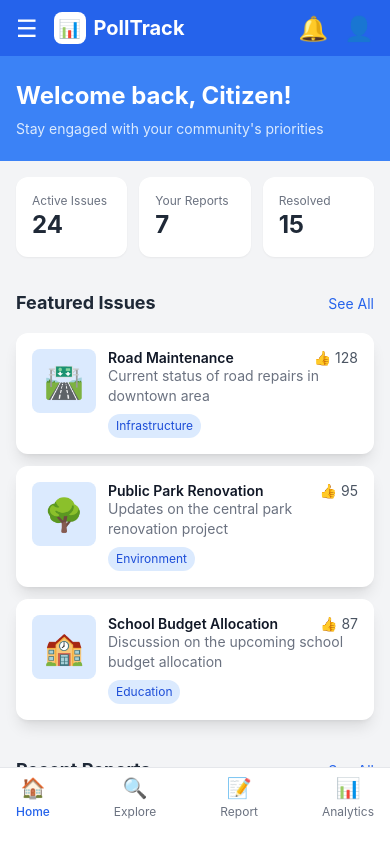
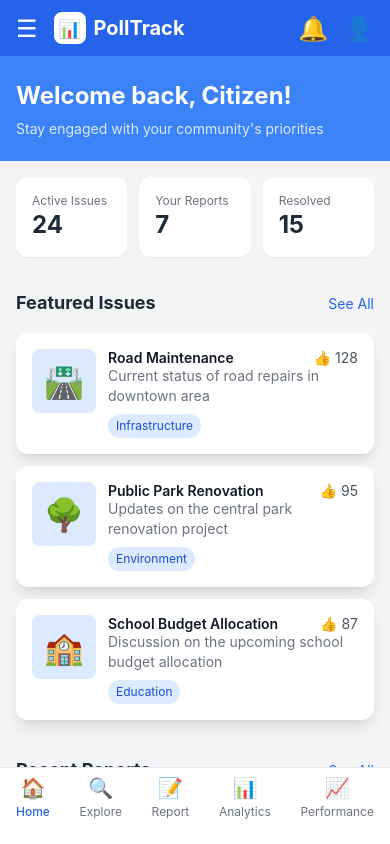
Before and after one commit to ImalAyodya/CivicLens-Frontend, a React Native app in the folder frontend/: screen /Home in a window 390 px wide. Built offline with nearby package versions, Linux system fonts and the light colour scheme.

Commit message:
theme created

```diff
--- a/frontend/App.tsx
+++ b/frontend/App.tsx
@@ -6,6 +6,7 @@ import './global.css';
 import LoginScreen from './src/screens/LoginScreen';
 import SignUpScreen from './src/screens/SignUpScreen';
 import HomeScreen from './src/screens/HomeScreen';
+import DashboardScreen from './src/screens/DashboardScreen';
 import type { RootStackParamList } from './src/navigation/types';
 
 const Stack = createNativeStackNavigator<RootStackParamList>();
@@ -23,6 +24,7 @@ export default function App() {
         <Stack.Screen name="Login" component={LoginScreen} />
         <Stack.Screen name="SignUp" component={SignUpScreen} />
         <Stack.Screen name="Home" component={HomeScreen} />
+        <Stack.Screen name="Dashboard" component={DashboardScreen} />
       </Stack.Navigator>
     </NavigationContainer>
   );
--- a/frontend/src/components/BottomNavBar.tsx
+++ b/frontend/src/components/BottomNavBar.tsx
@@ -16,6 +16,10 @@ const ReportIcon = ({ active }: { active: boolean }) => (
 
 const AnalyticsIcon = ({ active }: { active: boolean }) => (
   <Text style={{ fontSize: 20, color: active ? '#2563EB' : '#6B7280' }}>📊</Text>
+);
+
+const PerformanceIcon = ({ active }: { active: boolean }) => (
+  <Text style={{ fontSize: 20, color: active ? '#2563EB' : '#6B7280' }}>📈</Text>
 );
 
 interface BottomNavBarProps {
@@ -72,6 +76,17 @@ const BottomNavBar: React.FC<BottomNavBarProps> = ({
           Analytics
         </Text>
       </TouchableOpacity>
+
+      <TouchableOpacity
+        className="items-center"
+        onPress={() => onTabPress('Dashboard')}
+        activeOpacity={0.7}
+      >
+        <PerformanceIcon active={activeTab === 'Dashboard'} />
+        <Text className={`text-xs mt-1 ${activeTab === 'Dashboard' ? 'text-blue-600 font-medium' : 'text-gray-500'}`}>
+          Performance
+        </Text>
+      </TouchableOpacity>
     </View>
   );
 };
--- a/frontend/src/components/Header.tsx
+++ b/frontend/src/components/Header.tsx
@@ -33,7 +33,7 @@ const Header: React.FC<HeaderProps> = ({
 }) => {
   const [menuVisible, setMenuVisible] = useState(false);
 
-  // Hardcoded menu items
+  // Updated menu items: Removed Politician Performance
   const menuItems: MenuItem[] = [
     { id: '1', title: 'Home', icon: '🏠', screen: 'Home' },
     { id: '2', title: 'Profile', icon: '👤', screen: 'Profile' },
@@ -48,23 +48,6 @@ const Header: React.FC<HeaderProps> = ({
     setMenuVisible(true);
     if (onMenuPress) {
       onMenuPress();
-    }
-  };
-
-  const handleMenuItemPress = (screen: string) => {
-    setMenuVisible(false);
-    console.log(`Navigate to ${screen}`);
-
-    // If we have navigation, navigate to the screen
-    if (navigation && screen) {
-      // Only navigate to existing screens in RootStackParamList
-      // You can add more screens to types.ts as needed
-      if (screen === 'Home' || screen === 'Login') {
-        navigation.navigate(screen);
-      } else {
-        // For screens that don't exist yet, just log a message
-        console.log(`Screen ${screen} not implemented yet`);
-      }
     }
   };
 
@@ -109,12 +92,15 @@ const Header: React.FC<HeaderProps> = ({
         animationType="fade"
         onRequestClose={() => setMenuVisible(false)}
       >
-        <TouchableOpacity
-          style={styles.modalOverlay}
-          activeOpacity={1}
-          onPress={() => setMenuVisible(false)}
-        >
-          <View className="bg-white w-64 h-full shadow-lg">
+        <View style={styles.modalOverlay}>
+          {/* Dismiss area */}
+          <TouchableOpacity
+            style={{ flex: 1 }}
+            activeOpacity={1}
+            onPress={() => setMenuVisible(false)}
+          />
+          {/* Menu area */}
+          <View className="bg-white w-64 h-full shadow-lg absolute left-0 top-0 bottom-0">
             {/* Menu Header */}
             <View className="bg-blue-600 p-4">
               <View className="flex-row items-center">
@@ -131,7 +117,14 @@ const Header: React.FC<HeaderProps> = ({
               renderItem={({ item }) => (
                 <TouchableOpacity
                   className="flex-row items-center px-4 py-3 border-b border-gray-200"
-                  onPress={() => handleMenuItemPress(item.screen)}
+                  onPress={() => {
+                    setMenuVisible(false);
+                    if (navigation && ['Home', 'Login', 'Dashboard'].includes(item.screen)) {
+                      navigation.navigate(item.screen);
+                    } else {
+                      console.log(`Screen ${item.screen} not implemented yet`);
+                    }
+                  }}
                 >
                   <Text className="mr-3 text-lg">{item.icon}</Text>
                   <Text className="text-gray-800 text-base">{item.title}</Text>
@@ -144,7 +137,7 @@ const Header: React.FC<HeaderProps> = ({
               <Text className="text-gray-500 text-xs">Version 1.0.0</Text>
             </View>
           </View>
-        </TouchableOpacity>
+        </View>
       </Modal>
     </>
   );
```
